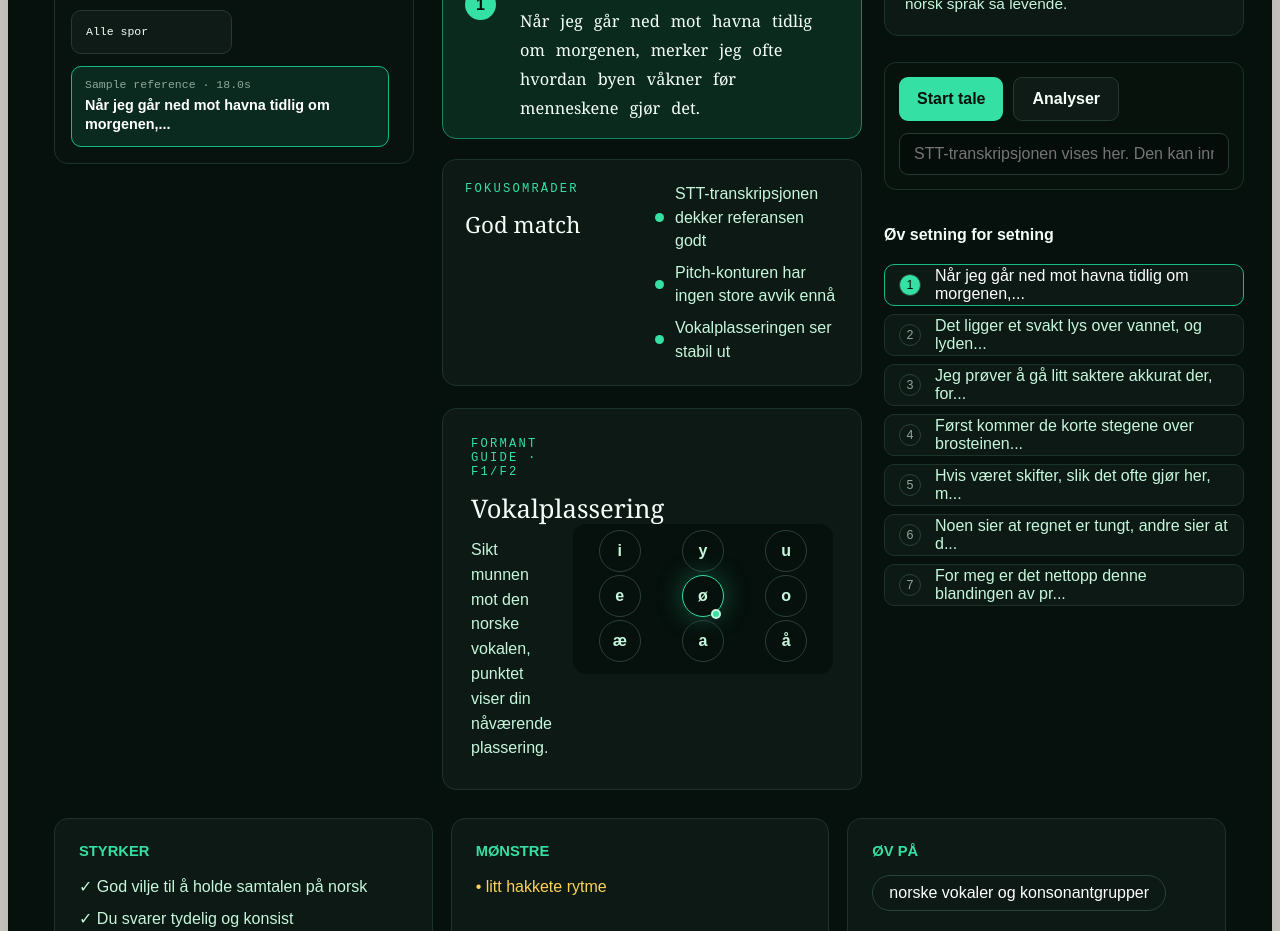
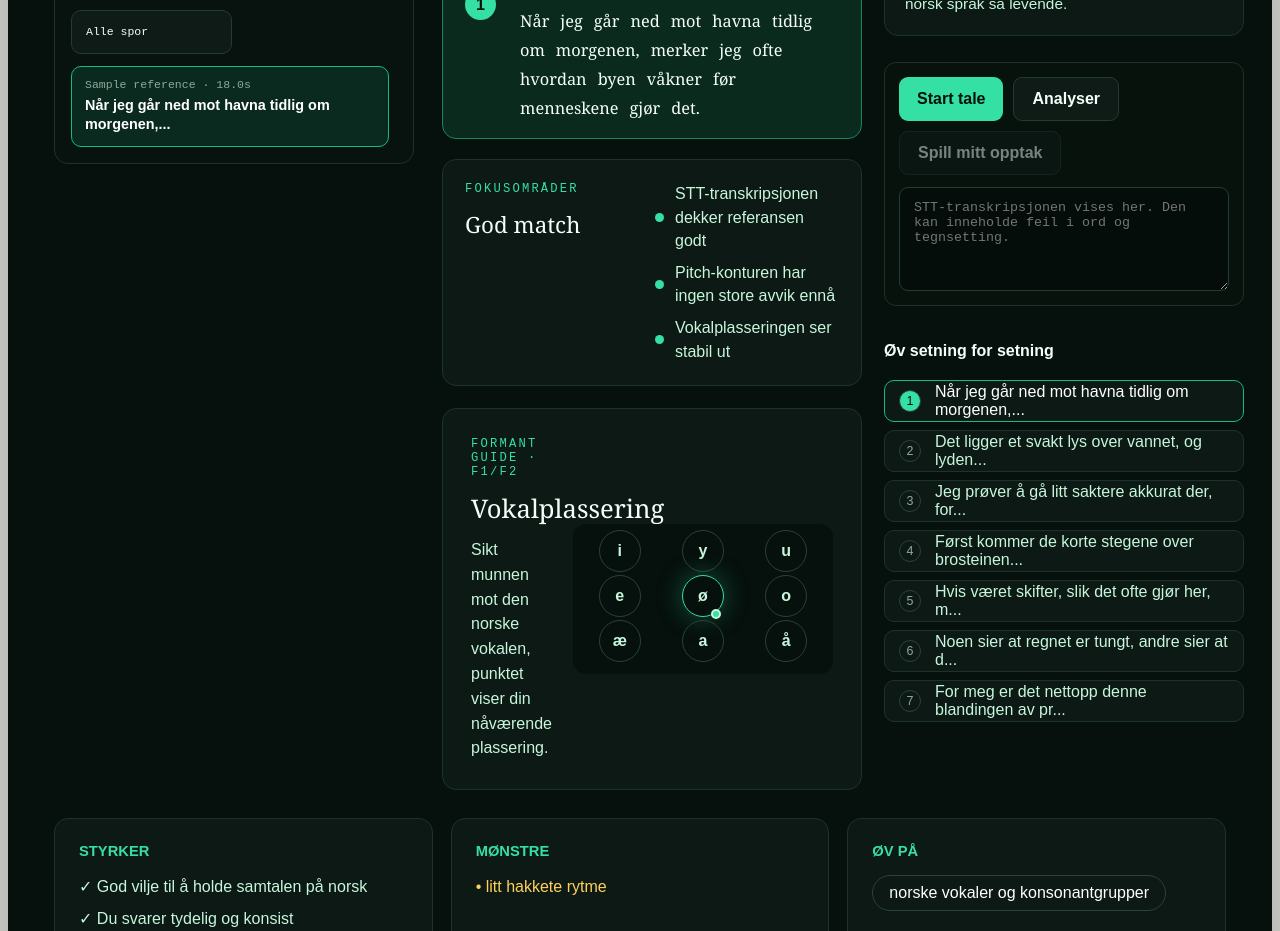
Before and after one commit to KevinGj/NorskCoach, a Next.js app: page / in a window 1280 px wide. Shown: the part 860-1791 px from the top of the page. Built offline with nearby package versions, Linux system fonts and the light colour scheme.

Commit message:
Add learner recording playback

```diff
--- a/app/globals.css
+++ b/app/globals.css
@@ -361,6 +361,14 @@ h1 em {
   background: #15382a;
   border-color: var(--accent);
   color: var(--accent);
+}
+
+.ghostButton:disabled,
+.primary:disabled,
+.playButton:disabled,
+.nextButton:disabled {
+  cursor: not-allowed;
+  opacity: 0.48;
 }
 
 .analysisPanel {
@@ -1028,15 +1036,18 @@ h1 em {
   gap: 10px;
 }
 
-.practiceInput input {
+.practiceInput textarea {
   background: #050d0a;
   border: 1px solid #243b32;
   border-radius: 9px;
   color: var(--ink);
-  min-height: 42px;
+  min-height: 104px;
   outline: none;
-  padding: 0 14px;
+  padding: 12px 14px;
+  resize: vertical;
   width: 100%;
+  white-space: pre-wrap;
+  word-break: normal;
 }
 
 .analysisMessage {
--- a/app/page.tsx
+++ b/app/page.tsx
@@ -975,6 +975,8 @@ export default function Home() {
   const [studentPitch, setStudentPitch] = useState<PitchPoint[]>([]);
   const [isStudentListening, setIsStudentListening] = useState(false);
   const [transcript, setTranscript] = useState("");
+  const [userRecordingUrl, setUserRecordingUrl] = useState("");
+  const [isUserPlaybackPlaying, setIsUserPlaybackPlaying] = useState(false);
   const [feedback, setFeedback] = useState<CoachFeedback | null>(null);
   const [analysisMessage, setAnalysisMessage] = useState("");
   const [profile, setProfile] = useState<LearnerProfile>(emptyProfile);
@@ -984,6 +986,11 @@ export default function Home() {
   const recognitionRef = useRef<SpeechRecognition | null>(null);
   const audioRef = useRef<HTMLAudioElement | null>(null);
   const audioUrlRef = useRef<string | null>(null);
+  const userAudioRef = useRef<HTMLAudioElement | null>(null);
+  const userRecordingUrlRef = useRef<string | null>(null);
+  const speechRecorderRef = useRef<MediaRecorder | null>(null);
+  const speechStreamRef = useRef<MediaStream | null>(null);
+  const speechChunksRef = useRef<Blob[]>([]);
   const analysisContextRef = useRef<AudioContext | null>(null);
   const micContextRef = useRef<AudioContext | null>(null);
   const micStreamRef = useRef<MediaStream | null>(null);
@@ -1150,7 +1157,11 @@ export default function Home() {
   useEffect(() => {
     return () => {
       audioRef.current?.pause();
+      userAudioRef.current?.pause();
       if (audioUrlRef.current) URL.revokeObjectURL(audioUrlRef.current);
+      if (userRecordingUrlRef.current) URL.revokeObjectURL(userRecordingUrlRef.current);
+      if (speechRecorderRef.current?.state === "recording") speechRecorderRef.current.stop();
+      speechStreamRef.current?.getTracks().forEach((track) => track.stop());
       void analysisContextRef.current?.close();
       micStreamRef.current?.getTracks().forEach((track) => track.stop());
       if (micIntervalRef.current) window.clearInterval(micIntervalRef.current);
@@ -1163,6 +1174,56 @@ export default function Home() {
     window.speechSynthesis?.cancel();
     playbackStopAtRef.current = null;
     setIsAudioPlaying(false);
+  };
+
+  const stopSpeechCapture = () => {
+    const recognition = recognitionRef.current;
+    recognitionRef.current = null;
+    try {
+      recognition?.stop();
+    } catch {
+      // Recognition can already be ended by the browser.
+    }
+    if (speechRecorderRef.current?.state === "recording") {
+      speechRecorderRef.current.stop();
+    }
+    speechStreamRef.current?.getTracks().forEach((track) => track.stop());
+    speechStreamRef.current = null;
+    setIsListening(false);
+  };
+
+  const startSpeechRecording = async () => {
+    if (!navigator.mediaDevices?.getUserMedia || !window.MediaRecorder) {
+      setAnalysisMessage("Nettleseren kan ikke ta opp lyd her. STT kan fortsatt fungere.");
+      return;
+    }
+
+    const stream = await navigator.mediaDevices.getUserMedia({ audio: true });
+    speechStreamRef.current = stream;
+    speechChunksRef.current = [];
+
+    if (userRecordingUrlRef.current) URL.revokeObjectURL(userRecordingUrlRef.current);
+    userRecordingUrlRef.current = null;
+    setUserRecordingUrl("");
+    setIsUserPlaybackPlaying(false);
+
+    const recorder = new MediaRecorder(stream);
+    speechRecorderRef.current = recorder;
+    recorder.ondataavailable = (event) => {
+      if (event.data.size > 0) speechChunksRef.current.push(event.data);
+    };
+    recorder.onstop = () => {
+      const blob = new Blob(speechChunksRef.current, { type: recorder.mimeType || "audio/webm" });
+      if (blob.size > 0) {
+        const url = URL.createObjectURL(blob);
+        userRecordingUrlRef.current = url;
+        setUserRecordingUrl(url);
+      }
+      speechStreamRef.current?.getTracks().forEach((track) => track.stop());
+      speechStreamRef.current = null;
+      speechRecorderRef.current = null;
+    };
+    recorder.start();
   };
 
   const pauseReferenceAudio = () => {
@@ -1413,20 +1474,22 @@ export default function Home() {
     void playGoogleSpeech(prompt, stage.id === "shadowing" ? 0.9 : 0.96);
   };
 
-  const toggleListening = () => {
+  const toggleListening = async () => {
     setAnalysisMessage("");
+    if (isListening) {
+      stopSpeechCapture();
+      return;
+    }
+
+    try {
+      await startSpeechRecording();
+    } catch {
+      setAnalysisMessage("Fikk ikke tilgang til mikrofonen.");
+      return;
+    }
+
     const Recognition = window.SpeechRecognition ?? window.webkitSpeechRecognition;
-    if (!Recognition) {
-      setTranscript((current) => current || "Nettleseren din støtter ikke talegjenkjenning. Skriv svaret ditt her.");
-      return;
-    }
-
-    if (isListening) {
-      recognitionRef.current?.stop();
-      setIsListening(false);
-      return;
-    }
-
+    if (Recognition) {
       const recognition = new Recognition();
       recognition.lang = "nb-NO";
       recognition.continuous = true;
@@ -1438,12 +1501,41 @@ export default function Home() {
         }
         setTranscript(text.trim());
       };
-    recognition.onend = () => setIsListening(false);
+      recognition.onend = () => {
+        if (speechRecorderRef.current?.state === "recording") stopSpeechCapture();
+      };
       recognitionRef.current = recognition;
+      recognition.start();
+    } else {
+      setAnalysisMessage("Nettleseren støtter ikke STT her, men opptaket lagres for avspilling.");
+    }
+
     setIsListening(true);
-    recognition.start();
-  };
-
+  };
+
+  const playUserRecording = () => {
+    if (!userRecordingUrl) return;
+    if (isUserPlaybackPlaying) {
+      userAudioRef.current?.pause();
+      setIsUserPlaybackPlaying(false);
+      return;
+    }
+    userAudioRef.current?.pause();
+    const audio = new Audio(userRecordingUrl);
+    userAudioRef.current = audio;
+    audio.onended = () => setIsUserPlaybackPlaying(false);
+    audio.onpause = () => setIsUserPlaybackPlaying(false);
+    audio.onplay = () => setIsUserPlaybackPlaying(true);
+    void audio.play();
+  };
+
+  const clearUserRecording = () => {
+    userAudioRef.current?.pause();
+    setIsUserPlaybackPlaying(false);
+    if (userRecordingUrlRef.current) URL.revokeObjectURL(userRecordingUrlRef.current);
+    userRecordingUrlRef.current = null;
+    setUserRecordingUrl("");
+  };
   const analyze = async () => {
     if (stage.id === "feedback") return;
     if (!transcript.trim()) {
@@ -1481,6 +1573,7 @@ export default function Home() {
     setTranscript("");
     setFeedback(null);
     setAnalysisMessage("");
+    clearUserRecording();
     stopAudio();
     stopStudentPitch();
   };
@@ -1498,6 +1591,7 @@ export default function Home() {
     setTranscript("");
     setFeedback(null);
     setAnalysisMessage("");
+    clearUserRecording();
   };
 
   const strengths = profile.strengths.length ? profile.strengths : ["God vilje til å holde samtalen på norsk", "Du svarer tydelig og konsist", "Tydelig artikulasjon"];
@@ -1635,12 +1729,16 @@ export default function Home() {
                       <button className="ghostButton" onClick={analyze} disabled={isLoading}>
                         {isLoading ? "Analyserer..." : "Analyser"}
                       </button>
-                    </div>
-                    <input
+                      <button className="ghostButton" onClick={playUserRecording} disabled={!userRecordingUrl}>
+                        {isUserPlaybackPlaying ? "Pause mitt opptak" : "Spill mitt opptak"}
+                      </button>
+                    </div>
+                    <textarea
                       aria-label="Transkripsjon"
                       value={transcript}
                       onChange={(event) => setTranscript(event.target.value)}
                       placeholder="STT-transkripsjonen vises her. Den kan inneholde feil i ord og tegnsetting."
+                      rows={4}
                     />
                     {analysisMessage && <p className="analysisMessage">{analysisMessage}</p>}
                   </div>
@@ -1785,12 +1883,16 @@ export default function Home() {
                     <button className="ghostButton" onClick={analyze} disabled={isLoading}>
                       {isLoading ? "Analyserer..." : "Analyser"}
                     </button>
-                  </div>
-                  <input
+                    <button className="ghostButton" onClick={playUserRecording} disabled={!userRecordingUrl}>
+                      {isUserPlaybackPlaying ? "Pause mitt opptak" : "Spill mitt opptak"}
+                    </button>
+                  </div>
+                  <textarea
                     aria-label="Transkripsjon"
                     value={transcript}
                     onChange={(event) => setTranscript(event.target.value)}
                     placeholder="STT-transkripsjonen vises her. Den kan inneholde feil i ord og tegnsetting."
+                    rows={4}
                   />
                   {analysisMessage && <p className="analysisMessage">{analysisMessage}</p>}
                 </div>
```
Lines whose indentation alone changed are shown as unchanged.
